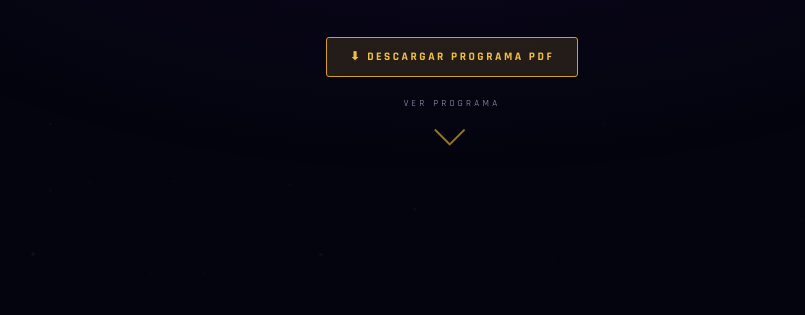
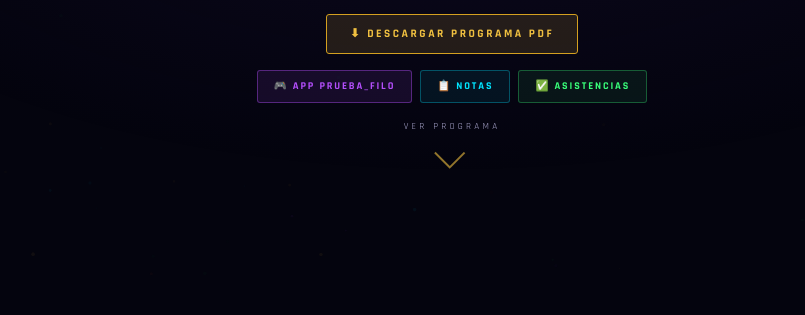
Before and after one commit to JulioLaz/programa_filo_escuela, a plain HTML site: page index.html in a window 1280 px wide. Shown: the part 485-800 px from the top of the page, without its empty margins (188-993 px from the left). Drawn offline with nearby package versions, Linux system fonts and the light colour scheme.

Commit message:
agregado de link 00

```diff
--- a/index.html
+++ b/index.html
@@ -329,13 +329,36 @@ body{
     <span class="meta-chip">Proyectos finales</span>
     <span class="meta-chip">IA filosófica</span>
   </div>
-  <div style="display:flex;flex-direction:column;align-items:center;gap:1.2rem;animation:fadeUp 1s 0.9s ease both;">
-    <a href="Programa_Filosofia_2026.pdf" download
-       style="display:inline-flex;align-items:center;gap:0.55rem;font-family:'Rajdhani',sans-serif;font-size:0.72rem;font-weight:700;letter-spacing:0.22em;text-transform:uppercase;text-decoration:none;padding:0.6rem 1.4rem;border-radius:3px;background:rgba(240,192,64,0.12);border:1px solid var(--gold2);color:var(--gold);transition:background 0.2s,border-color 0.2s;"
+  <div style="display:flex;flex-direction:column;align-items:center;gap:1rem;animation:fadeUp 1s 0.9s ease both;">
+    <!-- Botón PDF -->
+    <a href="programa_filosofia_2026.pdf" download
+       style="display:inline-flex;align-items:center;gap:0.55rem;font-family:'Rajdhani',sans-serif;font-size:0.72rem;font-weight:700;letter-spacing:0.22em;text-transform:uppercase;text-decoration:none;padding:0.6rem 1.4rem;border-radius:3px;background:rgba(240,192,64,0.12);border:1px solid var(--gold2);color:var(--gold);transition:all 0.2s;"
        onmouseover="this.style.background='rgba(240,192,64,0.22)';this.style.borderColor='var(--gold)'"
        onmouseout="this.style.background='rgba(240,192,64,0.12)';this.style.borderColor='var(--gold2)'">
       &#11015; Descargar programa PDF
     </a>
+    <!-- Accesos rápidos -->
+    <div style="display:flex;flex-wrap:wrap;justify-content:center;gap:0.5rem;">
+      <a href="https://juliolaz.github.io/prueba_filo/" target="_blank"
+         style="display:inline-flex;align-items:center;gap:0.4rem;font-family:'Rajdhani',sans-serif;font-size:0.65rem;font-weight:700;letter-spacing:0.18em;text-transform:uppercase;text-decoration:none;padding:0.45rem 1rem;border-radius:3px;background:rgba(180,79,252,0.1);border:1px solid rgba(180,79,252,0.4);color:var(--purple);transition:all 0.2s;"
+         onmouseover="this.style.background='rgba(180,79,252,0.22)';this.style.borderColor='var(--purple)'"
+         onmouseout="this.style.background='rgba(180,79,252,0.1)';this.style.borderColor='rgba(180,79,252,0.4)'">
+        &#127918; App prueba_filo
+      </a>
+      <a href="https://juliolaz.github.io/notas_alumnos/" target="_blank"
+         style="display:inline-flex;align-items:center;gap:0.4rem;font-family:'Rajdhani',sans-serif;font-size:0.65rem;font-weight:700;letter-spacing:0.18em;text-transform:uppercase;text-decoration:none;padding:0.45rem 1rem;border-radius:3px;background:rgba(0,229,255,0.07);border:1px solid rgba(0,229,255,0.3);color:var(--cyan);transition:all 0.2s;"
+         onmouseover="this.style.background='rgba(0,229,255,0.18)';this.style.borderColor='var(--cyan)'"
+         onmouseout="this.style.background='rgba(0,229,255,0.07)';this.style.borderColor='rgba(0,229,255,0.3)'">
+        &#128203; Notas
+      </a>
+      <a href="https://juliolaz.github.io/asistencias/" target="_blank"
+         style="display:inline-flex;align-items:center;gap:0.4rem;font-family:'Rajdhani',sans-serif;font-size:0.65rem;font-weight:700;letter-spacing:0.18em;text-transform:uppercase;text-decoration:none;padding:0.45rem 1rem;border-radius:3px;background:rgba(57,255,122,0.07);border:1px solid rgba(57,255,122,0.3);color:var(--green);transition:all 0.2s;"
+         onmouseover="this.style.background='rgba(57,255,122,0.18)';this.style.borderColor='var(--green)'"
+         onmouseout="this.style.background='rgba(57,255,122,0.07)';this.style.borderColor='rgba(57,255,122,0.3)'">
+        &#9989; Asistencias
+      </a>
+    </div>
+    <!-- Scroll hint -->
     <div class="scroll-hint" onclick="document.querySelector('.nav-bar').scrollIntoView({behavior:'smooth'})" style="animation:none;">
       <span>Ver programa</span>
       <div class="scroll-arrow"></div>
@@ -472,7 +495,7 @@ body{
         <div class="card-links">
           <a href="https://juliolaz.github.io/filo_intro/" target="_blank" class="card-link card-link-tema">&#128279; Ir al tema</a>
           <a href="https://juliolaz.github.io/intro_filo_quiz/" target="_blank" class="card-link card-link-quiz">&#10067; Quiz Chronos</a>
-        </div>
+        </div> #https://juliolaz.github.io/intro_filo_quiz/
       </div>
     </div>
 
```
